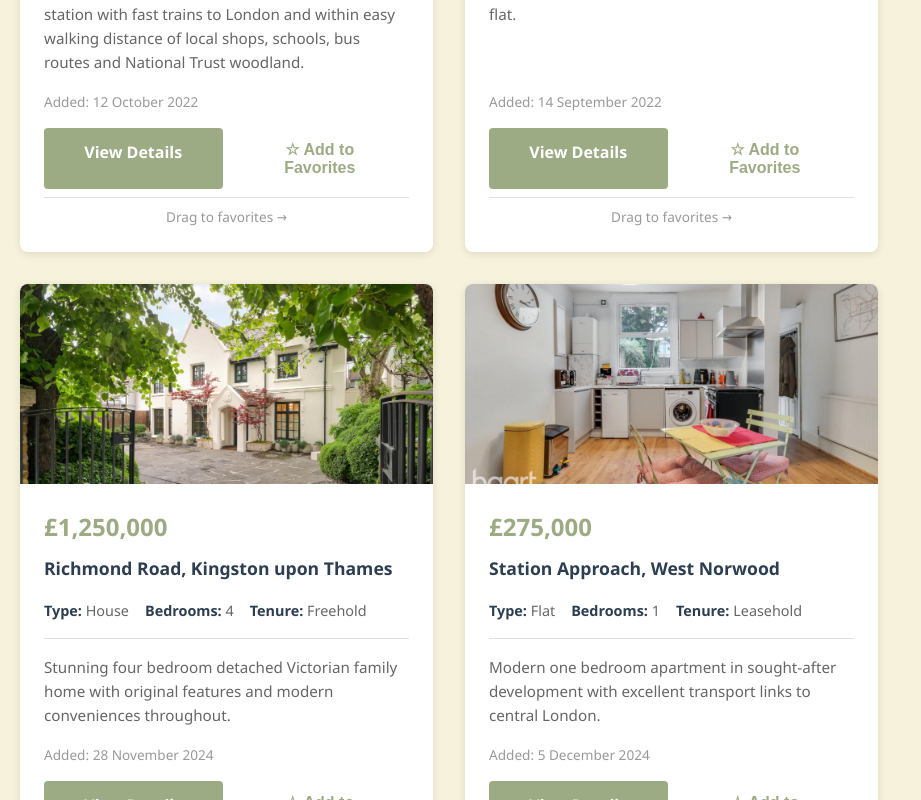
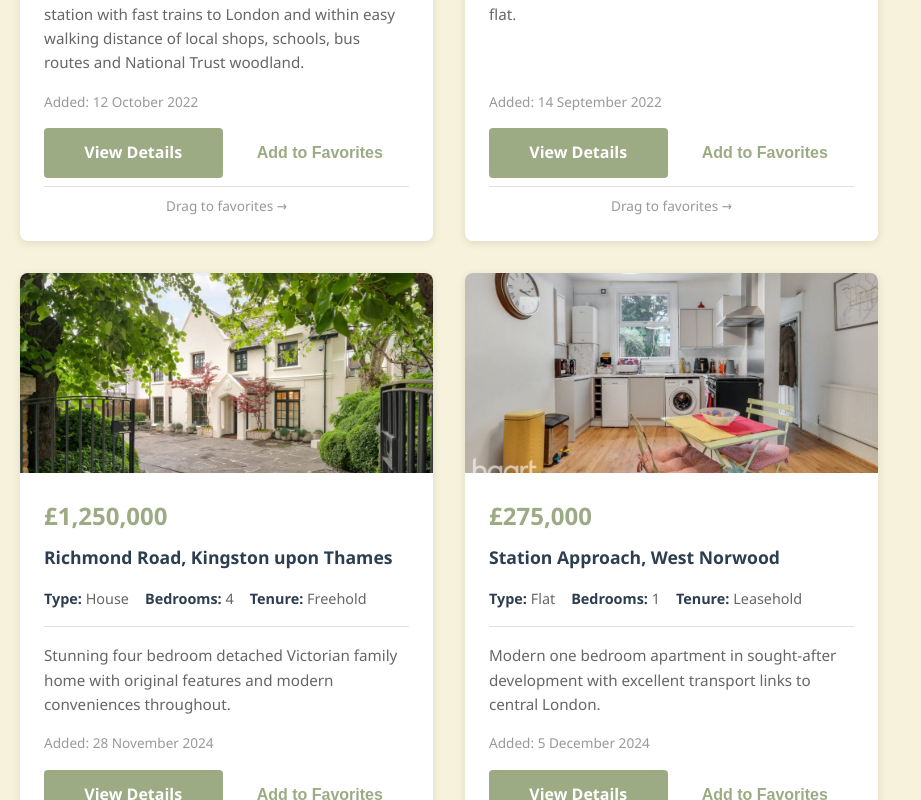
Before and after one commit to Nethmihimasha/estate-agent-app, a React (Create React App) app: page / in a window 1280 px wide. Shown: the part 1400-2200 px from the top of the page, without its empty margins (0-921 px from the left). Built offline with nearby package versions, Linux system fonts and the light colour scheme.

Commit message:
ensured drophandlers use latest callback

```diff
--- a/src/components/FavoritesList.js
+++ b/src/components/FavoritesList.js
@@ -28,7 +28,7 @@ const FavoritesList = ({ favorites, removeFromFavorites, clearFavorites, addToFa
     collect: (monitor) => ({
       isOver: monitor.isOver(),
     }),
-  }));
+  }), [addToFavorites]);
 
   // Drop zone for removing favorites (trash). Dropping a favorite item here
   // will call `removeFromFavorites` with the item's id.
@@ -42,7 +42,7 @@ const FavoritesList = ({ favorites, removeFromFavorites, clearFavorites, addToFa
     collect: (monitor) => ({
       isOverTrash: monitor.isOver(),
     }),
-  }));
+  }), [removeFromFavorites]);
 
   return (
     <div
--- a/src/components/PropertyCard.js
+++ b/src/components/PropertyCard.js
@@ -95,7 +95,7 @@ const PropertyCard = ({ property, onAddToFavorites, isFavorite }) => {
             disabled={isFavorite}
             title={isFavorite ? 'Already in favorites' : 'Add to favorites'}
           >
-            {isFavorite ? '★ Favorited' : '☆ Add to Favorites'}
+            {isFavorite ? 'Favorited' : 'Add to Favorites'}
           </button>
         </div>
 
--- a/src/components/PropertyDetails.js
+++ b/src/components/PropertyDetails.js
@@ -119,7 +119,7 @@ const PropertyDetails = ({
             onClick={handleFavoriteToggle}
             className={`btn btn-favorite-large ${isFavorite ? 'is-favorite' : ''}`}
           >
-            {isFavorite ? '★ Remove from Favorites' : '☆ Add to Favorites'}
+            {isFavorite ? 'Remove from Favorites' : 'Add to Favorites'}
           </button>
         </div>
 
```
